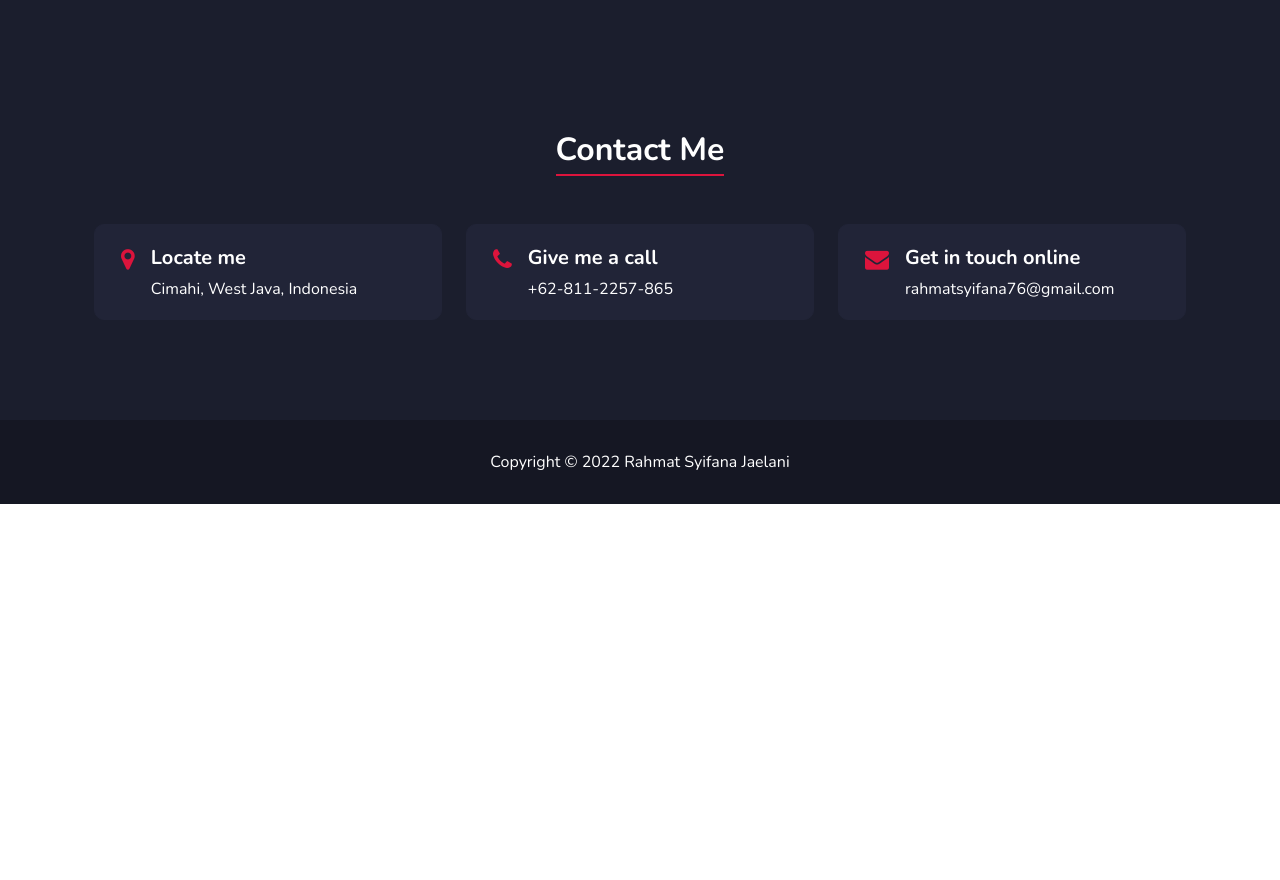
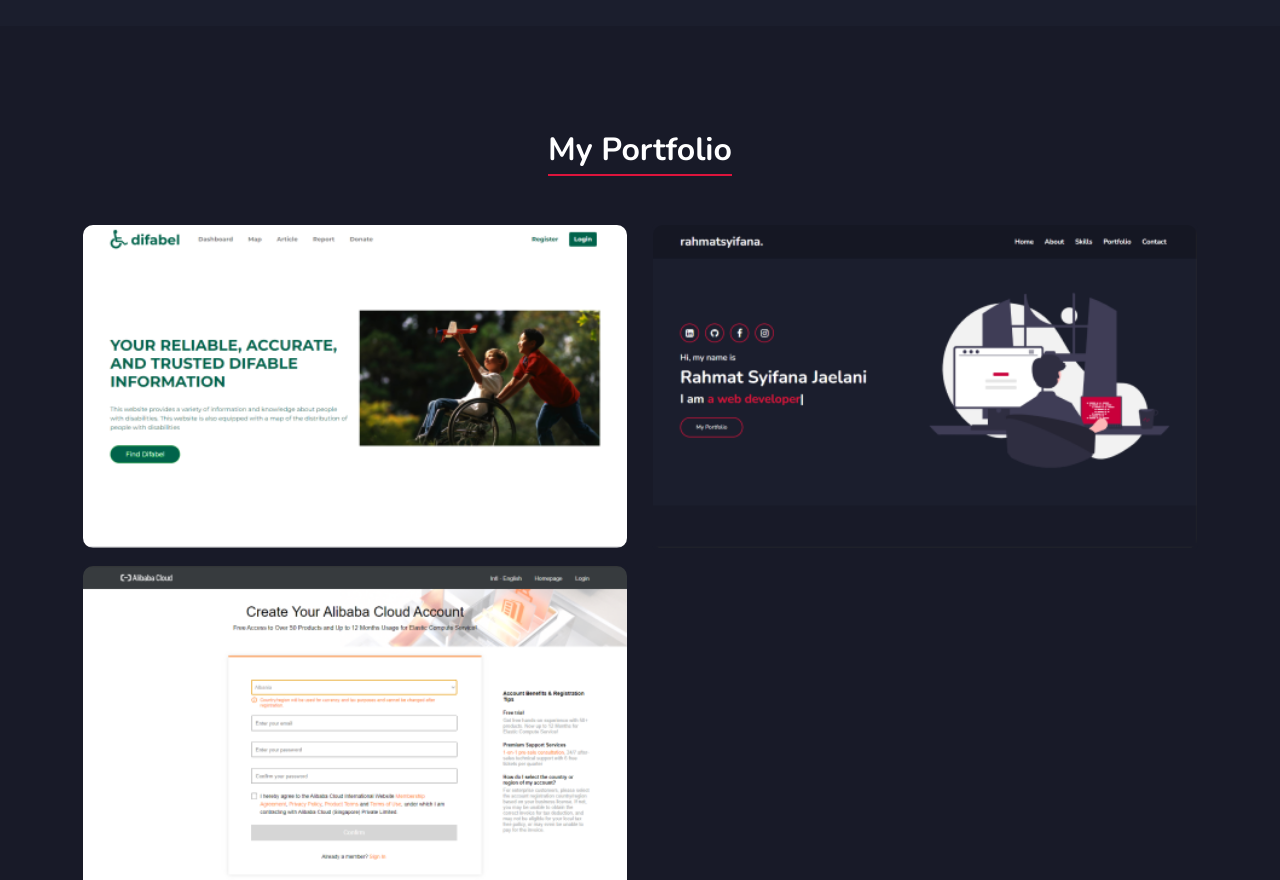
Before and after one commit to rahmatsyifana12/my-portfolio-v2, a React (Create React App) app: page / in a window 1280 px wide. Shown: the part 1920-2800 px from the top of the page. Before the commit the page ends 2424 px from the top, so only its background shows below. Built offline with nearby package versions, Linux system fonts and the light colour scheme.

Commit message:
Add portfolio section

```diff
--- a/public/index.html
+++ b/public/index.html
@@ -29,7 +29,7 @@
     <link rel="stylesheet" href="https://cdnjs.cloudflare.com/ajax/libs/font-awesome/4.7.0/css/font-awesome.min.css">
     <script src="https://cdnjs.cloudflare.com/ajax/libs/typed.js/2.0.12/typed.min.js" integrity="sha512-3J8teBiHrSyaaRBajZyIEtpDsXdPq1gsznKWIVb5CnorQuFhjWGhWe54z8YNnHHr7MZuExb9m5kvf964HiT1Sw==" crossorigin="anonymous" referrerpolicy="no-referrer"></script>
     <script src="https://code.iconify.design/2/2.2.1/iconify.min.js"></script>
-    <title>Portfolio v2</title>
+    <title>Rahmat Syifana Jaelani</title>
   </head>
   <body>
     <noscript>You need to enable JavaScript to run this app.</noscript>
--- a/src/components/Home/Home.jsx
+++ b/src/components/Home/Home.jsx
@@ -2,6 +2,7 @@ import AboutSection from "../About/AboutSection";
 import Contact from "../Contact/Contact";
 import Footer from "../Footer/Footer";
 import Navbar from "../Navbar/Navbar";
+import PortfolioSection from "../Portfolio/PortfolioSection";
 import Skill from "../Skill/Skill";
 import HomeSection from "./HomeSection";
 
@@ -12,6 +13,7 @@ function Home() {
             <HomeSection />
             <AboutSection />
             <Skill />
+            <PortfolioSection />
             <Contact />
             <Footer />
         </div>
--- a/src/components/Navbar/Navbar.jsx
+++ b/src/components/Navbar/Navbar.jsx
@@ -1,6 +1,5 @@
 import './Navbar.css';
 import { Link } from 'react-router-dom';
-import { Link as RsLink } from 'react-scroll';
 
 function Navbar() {
     return (
--- /dev/null
+++ b/src/components/Portfolio/PortfolioSection.jsx
@@ -0,0 +1,70 @@
+function PortfolioSection() {
+    return (
+        <section id="portfolio" className="portfolio">
+            <div className="container">
+                <div className="topper">
+                    <div className="title fw-bold">My Portfolio</div>
+                    <div className="line mb-5" style={{width: "183.91px"}}></div>
+                </div>
+                <div className="list row">
+                    <div className="content col-12 col-lg-6 col-one">
+                        <a className="card mb-3">
+                            <img src="/images/portfolio-img/difabel.png" className="card-img" alt=""/>
+                            <div className="card-img-overlay d-flex">
+                                <div className="wrap">
+                                    <p className="card-title mt-auto">Difabel</p>
+                                    <p className="card-text mt-auto">Difabel is a website that provide information about persons with disabilities.
+                                    </p>
+                                    <div className="tech-list">
+                                        <ul>
+                                            <li>Node.js</li>
+                                            <li>Express.js</li>
+                                            <li>TypeScript</li>
+                                            <li>PostgreSQL</li>
+                                        </ul>
+                                    </div>
+                                </div>
+                            </div>
+                        </a>
+                        <a className="card mb-3">
+                            <img src="/images/portfolio-img/alibaba-cloud-register-clone.png" className="card-img" alt=""/>
+                            <div className="card-img-overlay mt-auto d-flex">
+                                <div className="wrap">
+                                    <p className="card-title mt-auto">Alibaba Cloud Register Page Clone</p>
+                                    <p className="card-text mt-auto">A clone of Alibaba Cloud register page front-end.</p>
+                                    <div className="tech-list">
+                                        <ul>
+                                            <li>HTML</li>
+                                            <li>CSS</li>
+                                            <li>JavaScript</li>
+                                        </ul>
+                                    </div>
+                                </div>
+                            </div>
+                        </a>
+                    </div>
+                    <div className="content col-12 col-lg-6 col-two">
+                        <a className="card mb-3">
+                            <img src="/images/portfolio-img/my-portfolio.png" className="card-img" alt=""/>
+                            <div className="card-img-overlay mt-auto d-flex">
+                                <div className="wrap">
+                                    <p className="card-title mt-auto">Portfolio</p>
+                                    <p className="card-text mt-auto">My own website-based portfolio.</p>
+                                    <div className="tech-list">
+                                        <ul>
+                                            <li>HTML</li>
+                                            <li>CSS</li>
+                                            <li>JavaScript</li>
+                                        </ul>
+                                    </div>
+                                </div>
+                            </div>
+                        </a>
+                    </div>
+                </div>
+            </div>
+        </section>
+    );
+}
+
+export default PortfolioSection;
```
